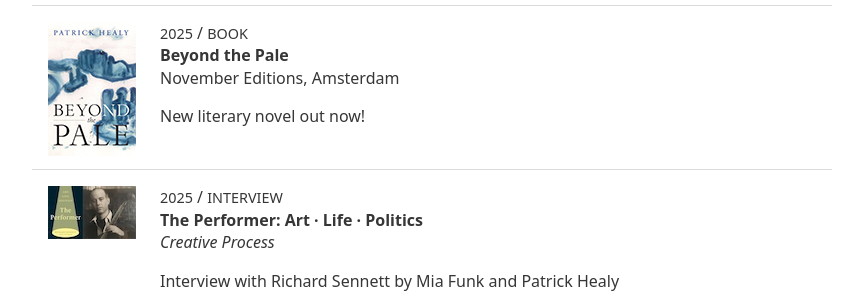
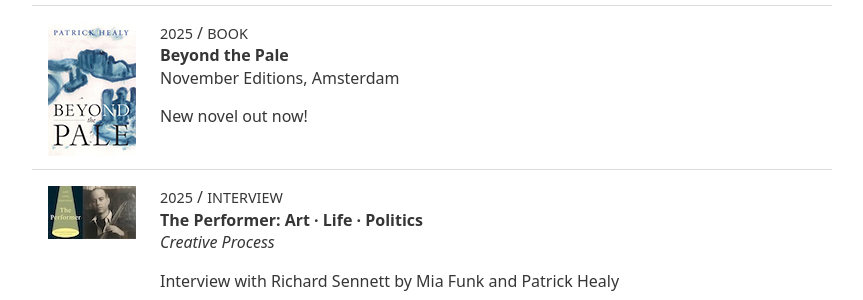
Before and after one commit to sammeltassen/patrick-healy, a Jekyll site: the page built from index.md, in a window 1280 px wide and 900 px high. Shown: the part 383-683 px from the top of the window, without its empty margins (208-1071 px from the left). Built offline with Jekyll 4.4.1, drawn with Linux system fonts in a browser that asks for light colours.

Commit message:
Update items.yml

```diff
--- a/_data/items.yml
+++ b/_data/items.yml
@@ -5,7 +5,7 @@
   publisher: "November Editions"
   city: Amsterdam
   added: 2025-07-13
-  extra: "New literary novel out now!"
+  extra: "New novel out now!"
   links:
     - title: "Book blurb"
       url: "/articles/beyond-the-pale"
```
